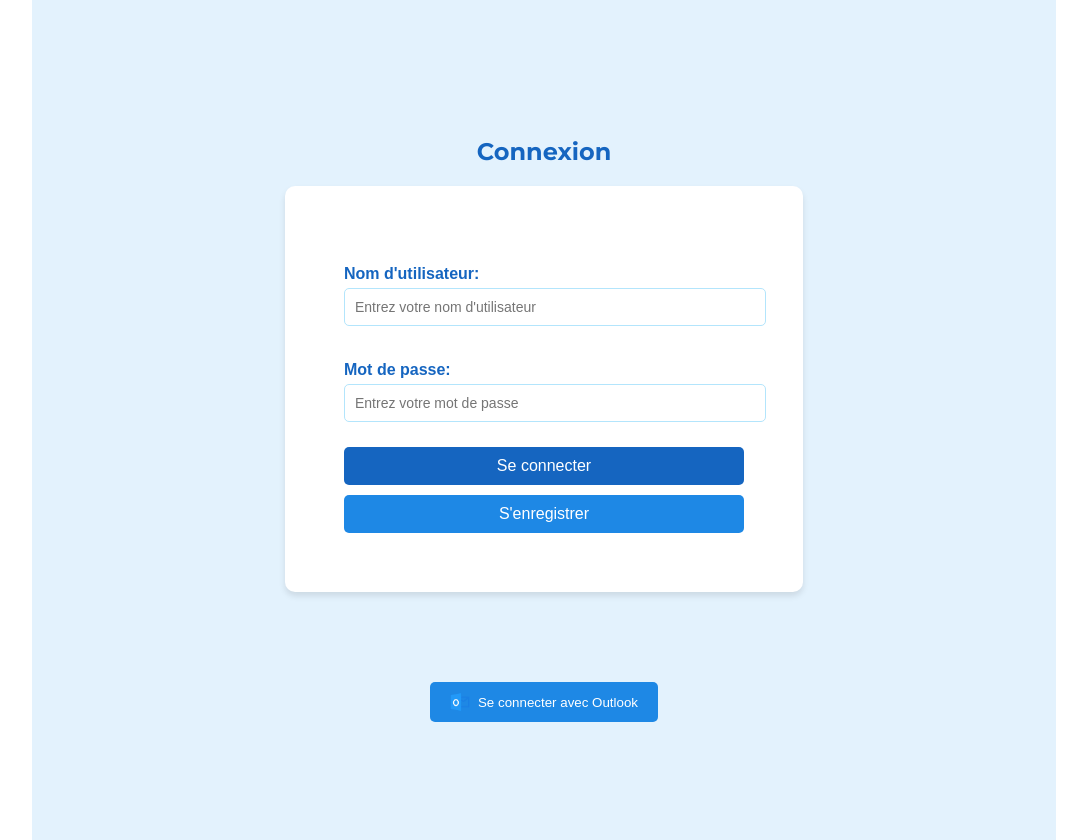
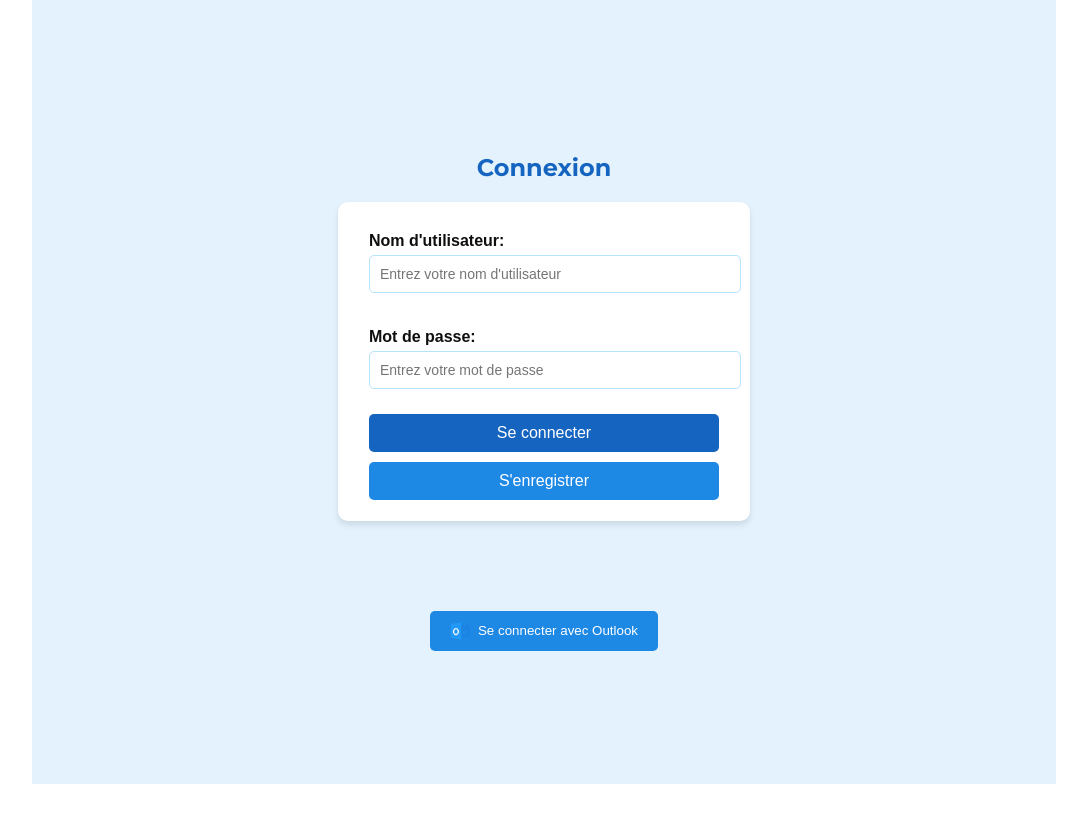
Before and after one commit to melk-hub/Carrion, a React (Create React App) app in the folder EIP/front_end/carrion/: page /login in a window 1280 px wide. Shown: the whole page, without its empty margins (96-1183 px from the left). After the commit the page ends 800 px from the top, so only its background shows below. Built offline with nearby package versions, Linux system fonts and the light colour scheme.

Commit message:
[ADD] Login and register update without logo

```diff
--- a/EIP/front_end/carrion/src/pages/Login.js
+++ b/EIP/front_end/carrion/src/pages/Login.js
@@ -1,4 +1,4 @@
-import React, { useState } from 'react';
+import React, { useEffect, useState } from 'react';
 import { useNavigate } from 'react-router-dom';
 import { GoogleOAuthProvider, GoogleLogin } from '@react-oauth/google';
 import MicrosoftLogin from 'react-microsoft-login';
@@ -40,7 +40,37 @@ function Login({ setIsAuthenticated }) {
     //   setErrorMessage('Une erreur est survenue. Veuillez réessayer plus tard.');
     // }
   };
+/*
+  const OAuth2Login = () => {
+    const [data, setData] = useState(null);
+    const [error, setError] = useState(null);
 
+    useEffect(() => {
+      const fetchOAuth2Data = async () => {
+        try {
+          const response = await fetch("API-CALL", {
+            method: "GET",
+            headers: {
+              Authorization: `Bearer ${localStorage.getItem("access_token")}`,
+              "Content-Type": "application/json",
+            },
+          });
+
+          if (!response.ok) {
+            throw new Error("Erreur lors de la récupération des données");
+          }
+
+          const result = await response.json();
+          setData(result);
+        } catch (err) {
+          setError(err.message);
+        }
+      };
+
+      fetchOAuth2Data();
+    }, []);
+  };
+*/
   const handleGoogleLoginSuccess = (response) => {
     console.log('Google Login Success:', response);
     setIsAuthenticated(true);
@@ -102,6 +132,7 @@ function Login({ setIsAuthenticated }) {
                 <GoogleLogin
                     onSuccess={handleGoogleLoginSuccess}
                     onFailure={handleGoogleLoginFailure}
+                    style={{ display: 'flex', alignItems: 'center' }}
                 />
                 <button onClick={handleMicrosoftLoginSuccess} style={{ display: 'flex', alignItems: 'center' }}>
                 <img src={outlookIcon} alt="Outlook" style={{ width: '20px', marginRight: '8px' }} />
--- a/EIP/front_end/carrion/src/styles/LoginPage.css
+++ b/EIP/front_end/carrion/src/styles/LoginPage.css
@@ -1,13 +1,11 @@
-
 .login-page {
   background-color: #e3f2fd;
-    min-height: 100vh;
+  min-height: 98vh;
   display: flex;
   flex-direction: column;
   justify-content: center;
   align-items: center;
   font-family: Arial, sans-serif;
-    padding: 20px;
 }
 
 .login-page h2 {
@@ -17,15 +15,17 @@
 
 form {
   background-color: #ffffff;
-    padding: 6%;
+  padding: 3%;
+  padding-top: 1%;
+  padding-bottom: 2%;
   border-radius: 10px;
   box-shadow: 0 4px 6px rgba(0, 0, 0, 0.1);
   width: 100%;
-    max-width: 400px;
+  max-width: 350px;
 }
 
 form label {
-    color: #1565c0;
+  color: #0f0f0f;
   font-weight: bold;
   display: block;
   margin-bottom: 5px;
--- a/EIP/front_end/carrion/src/styles/Register.css
+++ b/EIP/front_end/carrion/src/styles/Register.css
@@ -1,11 +1,10 @@
 .register-page {
   background-color: #e3f2fd;
-    min-height: 100vh;
+  min-height: 98vh;
   display: flex;
   flex-direction: column;
   justify-content: center;
   align-items: center;
-    padding: 20px;
   font-family: Arial, sans-serif;
 }
 
@@ -16,7 +15,7 @@
 
 .register-form {
   background-color: #ffffff;
-    padding: 6%;
+  padding: 3%;
   border-radius: 10px;
   box-shadow: 0 4px 6px rgba(0, 0, 0, 0.1);
   width: 100%;
@@ -24,7 +23,7 @@
 }
 
 .register-label {
-    color: #1565c0;
+  color: #0f0f0f;
   font-weight: bold;
   display: block;
   margin-bottom: 5px;
```
Lines whose indentation alone changed are shown as unchanged.
